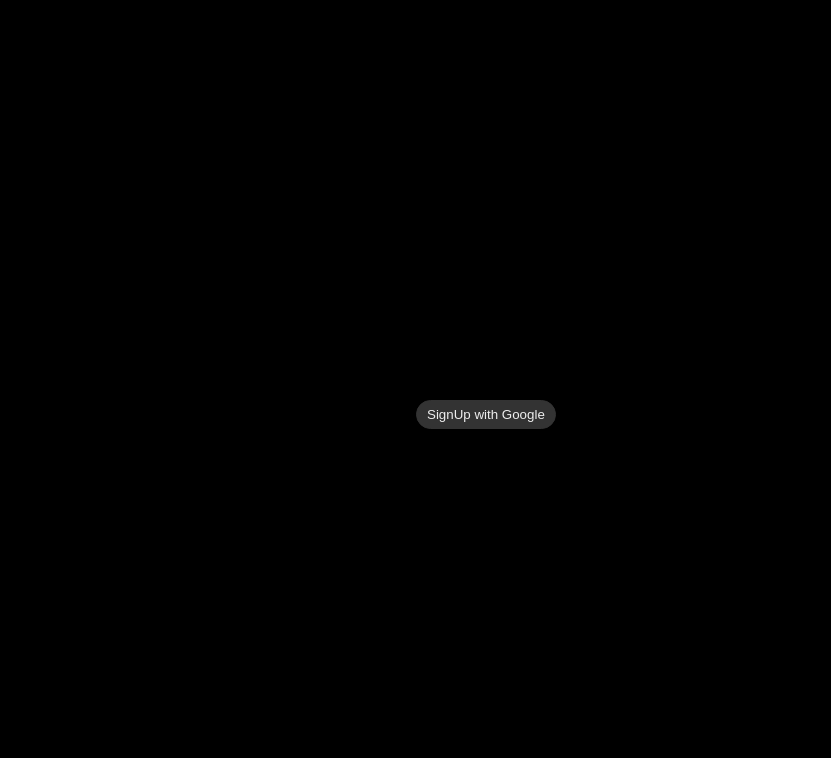
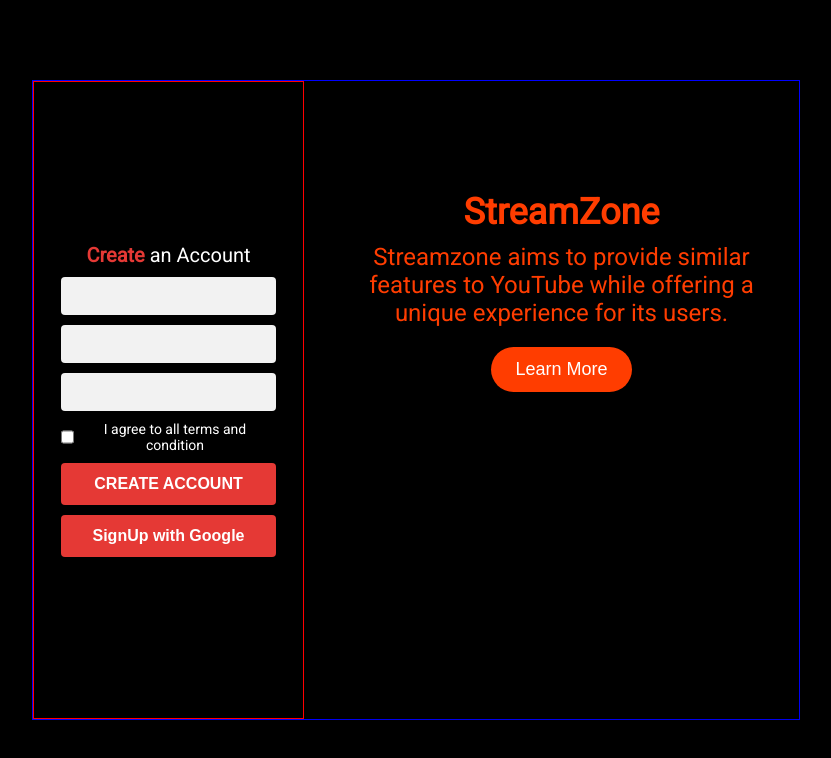
Before and after one commit to prashant48653c/yt, a React (Vite) app: page / in a window 1280 px wide. Shown: the top 758 px of the page, without its empty margins (224-1055 px from the left). Built offline with nearby package versions, Linux system fonts and the light colour scheme.

Commit message:
solved some firebase auth bugs

```diff
--- a/src/App.jsx
+++ b/src/App.jsx
@@ -15,16 +15,15 @@
 import { useNavigate } from "react-router-dom";
 import Signin from "./signup/Signin";
 import Logout from "./signup/Logout";
-import { ToastContainer, toast } from 'react-toastify';
-import 'react-toastify/dist/ReactToastify.css';
+
 
 
 export const AppContext = createContext();
 
 function App() {
-  const notify = () => toast("Welcome to StreamZone");
 
-  const [userData, setuserData] = useState('')
+
+  const [userData, setuserData] = useState([])
 
 
 
@@ -48,11 +47,15 @@
    }
 
    useEffect(()=>{
-    setuserData(localStorage.getItem("data"))
-    const data=(userData)
+
+const data=(localStorage.getItem("data"))
+    const dataobj=JSON.parse(data)
+
+   setuserData(dataobj)
+   },[])
 
 
-   })
+
 
 
   useEffect(() => {
@@ -128,6 +131,7 @@
             setselectedCategory,
             selectedCategory,
             setvideos,
+            userData,
             videos,
             setchange,
             change,
@@ -149,7 +153,7 @@
             setselectedCategory={setselectedCategory}
           />
 
-        <Logout/>
+
 
           {opensidebar ? <Sidenav /> : <Minibar />}
 
--- a/src/History.jsx
+++ b/src/History.jsx
@@ -14,21 +14,16 @@
 const History = () => {
 
   const [keys, setkeys] = useState([]);
-  const getAllLocalStorageItems = () => {
-    const newKeys = Object.values(localStorage);
-    setkeys(newKeys);
-  };
 
-  // Usage
-  useEffect(() => {
-    getAllLocalStorageItems();
-  }, []);
+  const getHistory= localStorage.getItem("history")
+ console.log(getHistory)
+
 
 
   return (
     <>
     {
-     ( keys ) ?
+     (3 ==4 ) ?
   keys.map((vid,i)=>{
 
     return (
@@ -36,7 +31,7 @@
       <article className="search-result" key={i} >
       <div className="video-vidplayer-suggestion result-vid">
         <img loading="lazy"
-          src={gurenge}
+          src={vid.snippet.thumbnails.high.url}
           alt=""
           className="port-image-suggestion img-result"
         />
--- a/src/Navbar.jsx
+++ b/src/Navbar.jsx
@@ -12,9 +12,9 @@
 import { AiTwotoneAudio } from "react-icons/ai";
 
 const Navbar = ({ selectedCategory, setselectedCategory }) => {
-  const { setopensidebar } = useContext(AppContext);
+  const { setopensidebar,userData } = useContext(AppContext);
   const { opensidebar ,setchange} = useContext(AppContext);
-
+// console.log(userData)
   function goToHome(e) {
     e.preventDefault()
     setchange(true)
@@ -83,10 +83,8 @@
           name="notifications-outline"
           className="icon hov-icon"
         ></ion-icon>
-        <ion-icon
-          name="person-circle-outline"
-          className="icon hov-icon"
-        ></ion-icon>
+
+        <img src={userData.user.photoURL} className="profile-nav" alt="prfile-img" />
       </div>
     </nav>
   );
--- a/src/Sidenav.jsx
+++ b/src/Sidenav.jsx
@@ -2,6 +2,7 @@
 import { AppContext } from "./App";
 import { Link } from "react-router-dom";
 import { useNavigate } from "react-router-dom";
+import Logout from "./signup/Logout";
 
 const Sidenav = () => {
   const navigate = useNavigate()
@@ -30,7 +31,7 @@
 
           <div className="sidebar-menu">
             <ion-icon name="barbell-outline" className="icon"></ion-icon>
-            <p className="menu_text">Shorts</p>
+            <a target="_blank" href="https://buy.stripe.com/test_6oE3egfYSeLWaZy4gg" className="menu_text">Premium</a>
           </div>
 
           <div className="sidebar-menu">
@@ -160,7 +161,7 @@
 
         <div className="sidebar-menu">
           <ion-icon name="document-outline" className="icon"></ion-icon>
-          <p className="menu_text">Send Feedback </p>
+          <Logout/>
         </div>
 
         <div className="final-text">
--- a/src/Vidplayer.jsx
+++ b/src/Vidplayer.jsx
@@ -28,7 +28,7 @@
   const [totalcomment, settotalcomment] = useState("");
 
   const [comments, setcomments] = useState([]);
-  const [savethevideo, setsavethevideo] = useState([]);
+  const [savethevideo, setsavethevideo] = useState("");
 
 
 
@@ -67,10 +67,13 @@
   }, [videoid]);
 
   const getVidDetails = (e) => {
-    setsavethevideo(savethevideo);
+    e.preventDefault()
+    setsavethevideo([savethevideo]);
     getDataVidplayer(savethevideo);
-    console.log(savethevideo);
-
+   const vidHis=savethevideo
+   console.log(vidHis)
+    // localStorage.setItem( 'history')
+localStorage.setItem("history",vidHis)
   };
 
 
--- a/src/index.css
+++ b/src/index.css
@@ -322,7 +322,12 @@
 	margin: .6rem 0;
 }
 /*navbar css*/
-
+.profile-nav{
+	width: 4rem;
+	height: 4rem;
+	border-radius: 44rem;
+	cursor: pointer;
+}
 .nav{
 	position: sticky;
 	top: 0%;
@@ -596,9 +601,158 @@
 
 
 }
-.signup-google, .logout{
-text-align: center;
-position: fixed;
-top: 50%;
-left: 50%;
+
+.signup-container{
+
+	height: 100vh;
+	width: 100%;
+	display: flex;
+	justify-content: center;
+	align-items: center;
 }
+.signup-box{
+
+	border: 1px solid blue;
+	display: flex;
+	height: 80vh;
+		gap: 2rem;
+	width: 60%;
+}
+.signup-area{
+		justify-content: center;
+	align-items: center;
+	width: 60%;
+	border: 1px solid red;
+	display: flex;
+	flex-wrap: wrap;
+	flex-direction: column;
+
+}
+.form{
+	gap: 1rem;
+	text-align: center;
+		width: 80%;
+	display: flex;
+	flex-wrap: wrap;
+	flex-direction: column;
+}
+
+.more-info{
+	width: 100%;
+	background: red;
+	border-radius: 2rem;
+}
+.agreement{
+	display: flex;
+}
+
+.my-button {
+  display: inline-block;
+  padding: 12px 24px;
+  font-size: 16px;
+  font-weight: bold;
+  text-align: center;
+  text-decoration: none;
+  background-color: #E53935;
+  color: #ffffff;
+  border: none;
+  border-radius: 4px;
+  cursor: pointer;
+  transition: background-color 0.3s ease;
+}
+
+.my-button:hover {
+  background-color: #B71C1C;
+}
+
+.my-button:active {
+  background-color: #3e8e41;
+}
+
+.terms{
+	margin: 0 .6rem;
+}
+
+.my-input {
+  display: block;
+  width: 100%;
+  padding: 10px;
+  font-size: 16px;
+  color: #333333;
+  background-color: #f2f2f2;
+  border: none;
+  border-radius: 4px;
+  box-sizing: border-box;
+  transition: border-color 0.3s ease;
+}
+
+.my-input:focus {
+  outline: none;
+  border-color: #E53935;
+  background-color: #ffffff;
+  box-shadow: 0 0 5px rgba(76, 175, 80, 0.3);
+}
+
+.create-account {
+  text-align: center;
+  font-size: 20px;
+}
+
+.highlight {
+  color: #E53935;
+  font-weight: bold;
+}
+
+
+
+
+.more-info {
+	margin-top: 8rem;
+  text-align: center;
+  background-color: #000000;
+  padding: 3rem;
+  border-radius: 10px;
+  box-shadow: 0 4px 8px rgba(0, 0, 0, 0.1);
+}
+
+.more-info h2 {
+  color: #FF3D00;
+  font-size: 36px;
+  margin-bottom: 10px;
+
+}
+
+
+
+.more-info .headline {
+  color: #FF3D00;
+  font-size: 24px;
+  margin-bottom: 20px;
+}
+
+.more-info .btn {
+  background-color: #FF3D00;
+  color: #ffffff;
+  padding: 12px 24px;
+  font-size: 18px;
+  border: none;
+  border-radius: 30px;
+  cursor: pointer;
+  transition: background-color 0.3s ease;
+  box-shadow: 0 2px 4px rgba(0, 0, 0, 0.2);
+
+}
+
+
+
+.more-info .btn:hover {
+  background-color: #E53935;
+  transform: translateY(-2px);
+  box-shadow: 0 4px 8px rgba(0, 0, 0, 0.2);
+}
+
+.more-info .btn:active {
+  background-color: #C62828;
+  transform: translateY(0);
+  box-shadow: 0 2px 4px rgba(0, 0, 0, 0.2);
+}
--- a/src/signup/Logout.jsx
+++ b/src/signup/Logout.jsx
@@ -11,7 +11,7 @@
     }
   return (
     <>
-<button className='logout' onClick={logOut}>Logout</button>
+<p className='logout' onClick={logOut}>Logout</p>
 
     </>
   )
--- a/src/signup/Signin.jsx
+++ b/src/signup/Signin.jsx
@@ -24,11 +24,37 @@
 
   return (
     <>
-      <div className="signup-container">
-        <button className="signup-google"  onClick={handleGoogleClick}>
-          SignUp with Google
-        </button>
-      </div>
+    <section className="signup-container">
+
+
+	<div className="signup-box">
+
+		<div className="signup-area">
+			 <form action="" className="form">
+			 	<div className="create-account">
+  <span className="highlight">Create</span> an Account
+</div>
+
+			 	<input type="text" className=" my-input username-signup" name="username"/>
+			 	<input type="email" className=" my-input username-signup" name="email"/>
+			 	<input type="password" className=" my-input username-signup" name="password"/>
+			 	<div className="agreement">
+			 		<input type="checkbox" name="check"/>
+			 	<p className="terms">I agree to all terms and condition</p>
+			 	</div>
+
+			 	<input className="submit-signup my-button" type="submit" value="CREATE ACCOUNT" />
+        <button className="my-button" onClick={handleGoogleClick} >SignUp with Google</button>
+			 </form>
+		</div>
+
+		<div className="more-info">
+			<h2>StreamZone</h2>
+			<p className="headline">Streamzone aims to provide similar features to YouTube while offering a unique experience for its users.</p>
+			<button className="btn">Learn More</button>
+		</div>
+	</div>
+</section>
     </>
   );
 };
```
